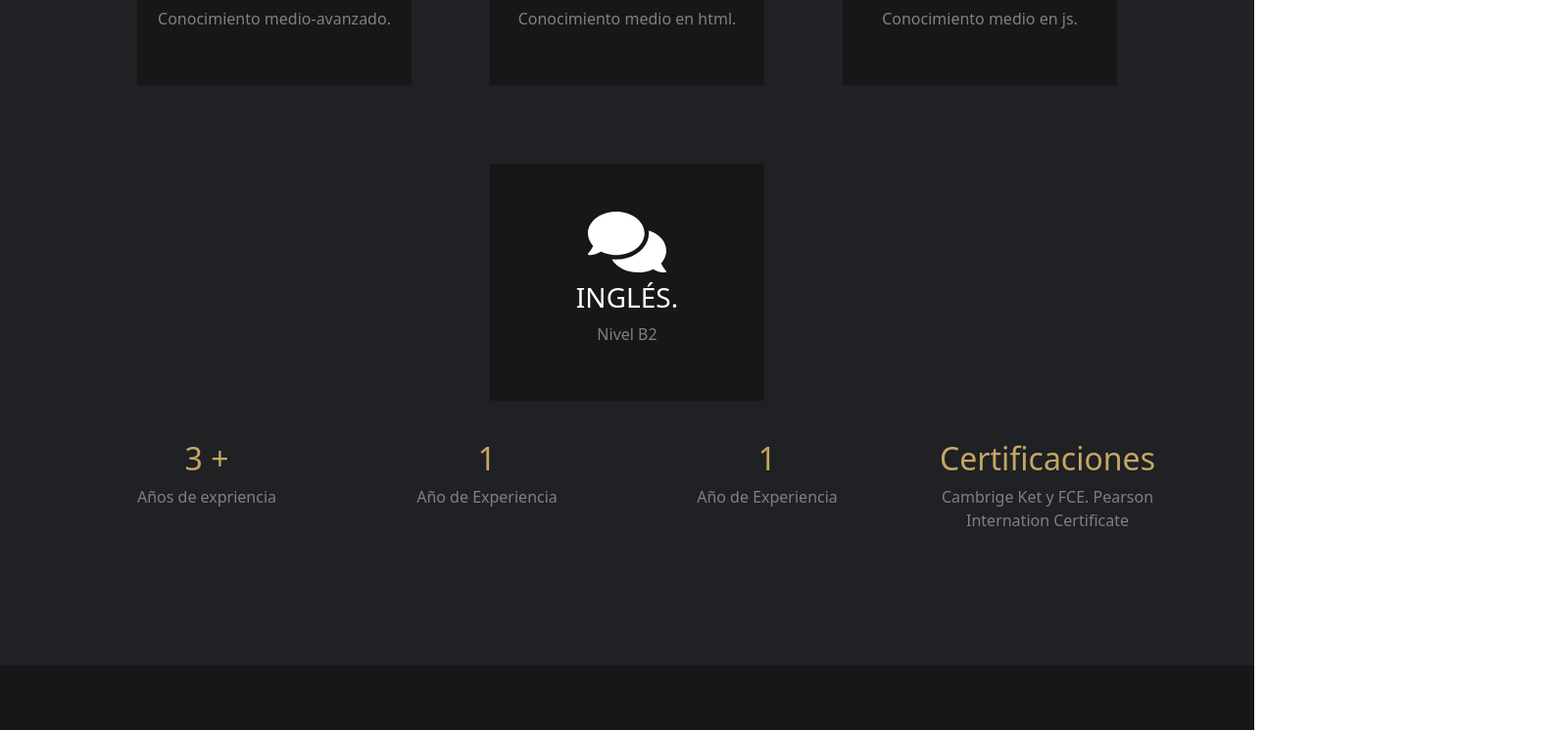
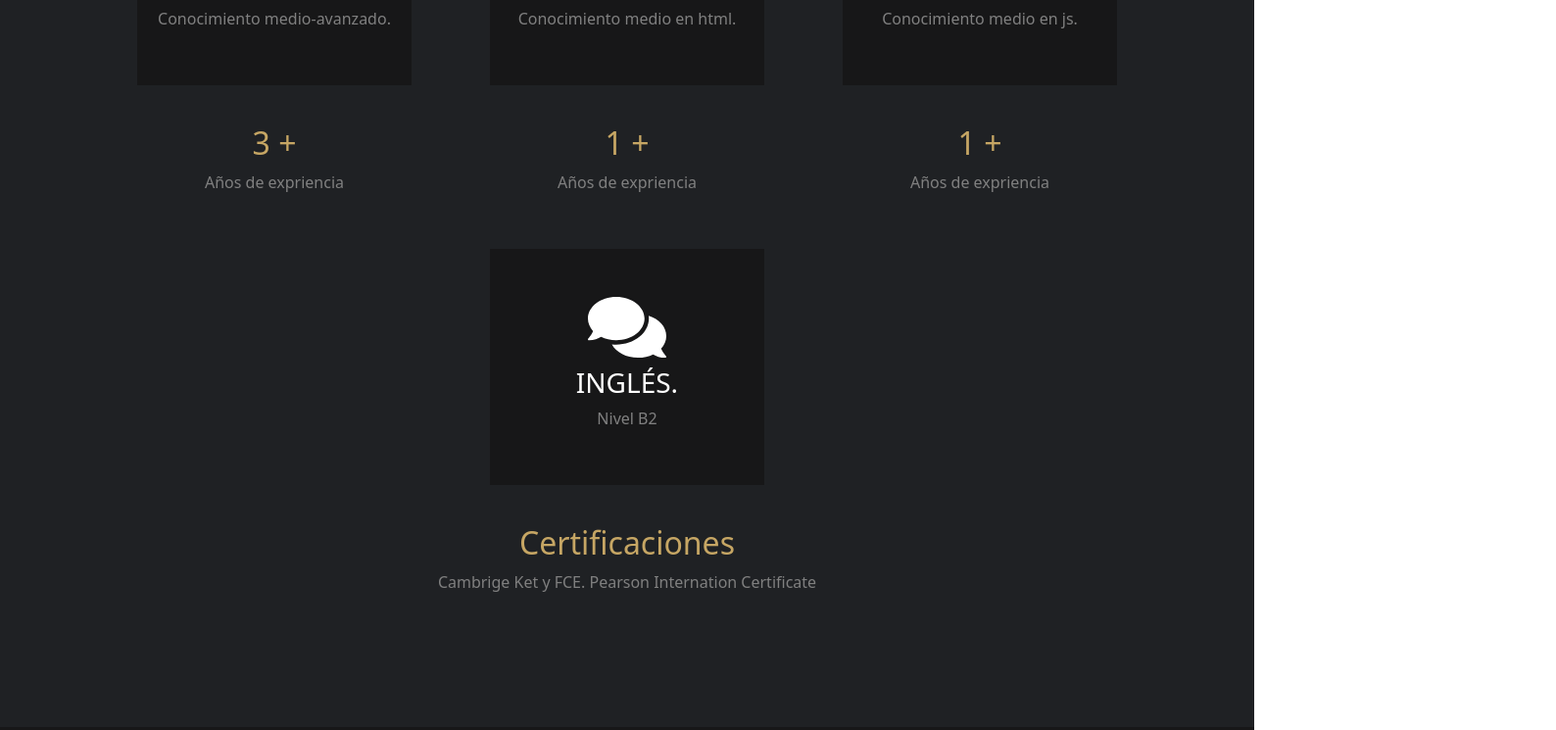
Before and after one commit to Mauricio-create/Front-end, a React (Create React App) app: page / in a window 1280 px wide. Shown: the part 1011-1756 px from the top of the page at 98% size, 1588 px wide, since content can reach past the window. Built offline with nearby package versions, Linux system fonts and the light colour scheme.

Commit message:
correcciones

```diff
--- a/src/Componentes/Habilidades.jsx
+++ b/src/Componentes/Habilidades.jsx
@@ -24,29 +24,11 @@ function Services(){
                 icon={content.iconBloque}
                 title = {content.titleBloque}
                 info = {content.infoBloque}
+                tiempo = {content.tiempoBloque}
+                descripcion = {content.descripcionBloque}
             />
         ))}
         <br />
-        <Row>
-            <Col style = {{marginLeft:"10vh"}}>
-                <h2>3 +</h2>
-                <p>Años de expriencia</p>
-            </Col>
-            <Col>
-                <h2>1</h2>
-                <p>Año de Experiencia</p>
-            </Col>
-            <Col>
-                <h2>1</h2>
-                <p>Año de Experiencia</p>
-            </Col>
-            <Col style = {{marginRight:"10vh"}}>
-                <h2>Certificaciones</h2>
-                <p>Cambrige Ket y FCE. Pearson Internation Certificate</p>
-            </Col>
-
-        </Row>
-
 
     </div>
     );
--- a/src/Componentes/Header.jsx
+++ b/src/Componentes/Header.jsx
@@ -7,7 +7,7 @@ import Col from 'react-bootstrap/Col';
 function Header(){
     return (
         <Row className = 'Header'>
-            <Col lg = {2} md = {4} sm = {12} className="headerLeft">
+            <Col lg = {2} md = {2} sm = {12} className="headerLeft">
                 <h1>Mauricio<br></br>González<h1 style={{color:"#C6A664"}}>.</h1></h1>
                 <hr></hr>
                 <p>Instagram | Linkedin</p>
@@ -15,11 +15,11 @@ function Header(){
                 <button>CONTACTO</button>
             </Col>
 
-            <Col lg = {3} md = {4} sm = {12} className="headerMiddle">
+            <Col lg = {3} md = {2} sm = {12} className="headerMiddle">
                 <img src = "https://w0.peakpx.com/wallpaper/650/789/HD-wallpaper-developer-walpaper-black-coding-developer-developing-programmer-programming-simple-technology-white.jpg"></img>
             </Col>
 
-           <Col lg = {2} md = {4}  sm = {12}className="headerRight">
+           <Col lg = {2} md = {2}  sm = {12}className="headerRight">
                 <h5 style= {{color:"#C6A664", marginBottom:"10px"}}>INTRODUCCIÓN</h5>
                 <h1>Estudiante <br></br>de la <br></br>Universidad Panamericana</h1>
                 <p>
--- a/src/Componentes/bloqueHabilidades.jsx
+++ b/src/Componentes/bloqueHabilidades.jsx
@@ -2,10 +2,15 @@ import React from 'react';
 import '../index.css'
  function Bloque(props){
     return(
-        <div className='bloqueHabilidadesEstilo'>
-            {props.icon}
-            <h3>{props.title}</h3>
-            <p>{props.info}</p>
+        <div style = {{display:'inline-block'}}>
+            <div className='bloqueHabilidadesEstilo'>
+                {props.icon}
+                <h3>{props.title}</h3>
+                <p>{props.info}</p>
+            </div>
+            <br />
+            <h2 style = {{textAlign:"center"}}>{props.tiempo}</h2>
+            <p style = {{textAlign:"centerq"}}>{props.descripcion}</p>
         </div>
     );
  }
--- a/src/bloqueHabilidades.js
+++ b/src/bloqueHabilidades.js
@@ -5,26 +5,34 @@ const bloque_habilidades = [
         key:1,
         iconBloque:<FaPython style={{color:"white",fontSize:"10vh"}}/>,
         titleBloque:"PYTHON",
-        infoBloque:"Conocimiento medio-avanzado."
+        infoBloque:"Conocimiento medio-avanzado.",
+        tiempoBloque:"3 +",
+        descripcionBloque:"Años de expriencia"
 
     },
     {
         key:2,
         iconBloque:<FaHtml5 style={{color:"white",fontSize:"10vh"}}/>,
         titleBloque:"HTML",
-        infoBloque:"Conocimiento medio en html."
+        infoBloque:"Conocimiento medio en html.",
+        tiempoBloque:"1 +",
+        descripcionBloque:"Años de expriencia"
     },
     {
         key:3,
         iconBloque:<FaJs style={{color:"white",fontSize:"10vh"}}/>,
         titleBloque:"JS",
-        infoBloque:"Conocimiento medio en js."
+        infoBloque:"Conocimiento medio en js.",
+        tiempoBloque:"1 +",
+        descripcionBloque:"Años de expriencia"
     },
     {
         key:4,
         iconBloque:<FaComments style={{color:"white",fontSize:"10vh"}}/>,
         titleBloque:"INGLÉS.",
-        infoBloque:"Nivel B2"
+        infoBloque:"Nivel B2",
+        tiempoBloque:"Certificaciones",
+        descripcionBloque:"Cambrige Ket y FCE. Pearson Internation Certificate"
     }
 ];
 export default bloque_habilidades;
--- a/src/index.css
+++ b/src/index.css
@@ -7,7 +7,7 @@ body {
   background-color: #171718;
   text-align: center;
   padding-left: 16vh;
-  width:200vh;
+  width:100vw;
 }
 h1{
   color:white;
@@ -79,9 +79,9 @@ padding: 0px;
   background-color: #1f2124;
   text-align: center;
   position:relative;
-  width: 100%;
   padding-top: 8vh;;
   padding-bottom: 15vh;
+  width:100vw;
 }
 .bloqueHabilidadesEstilo{
   background-color: #171718;
@@ -104,6 +104,7 @@ padding: 0px;
   text-align: center;
   padding-top: 10vh;
   padding-bottom: 15vh;
+  width:100vw;
 }
 .Contacto h4{
  color:#C6A664;
```
